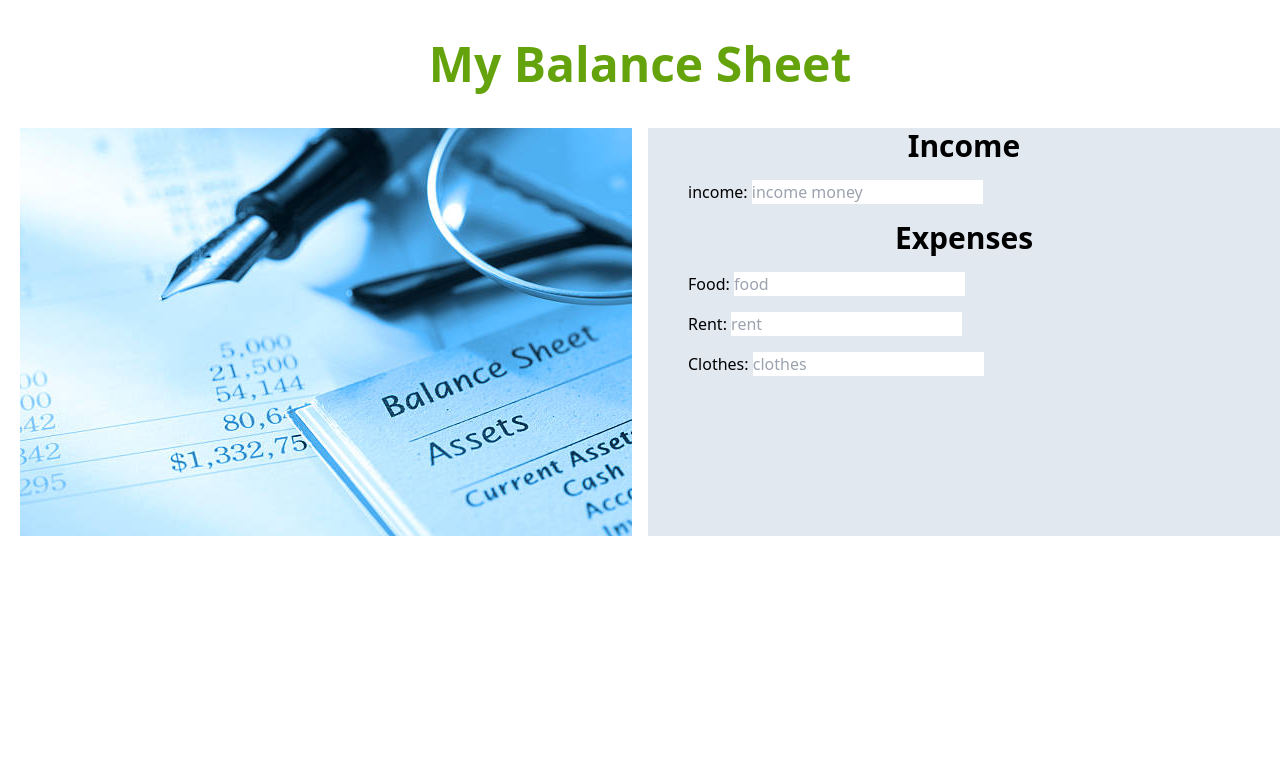
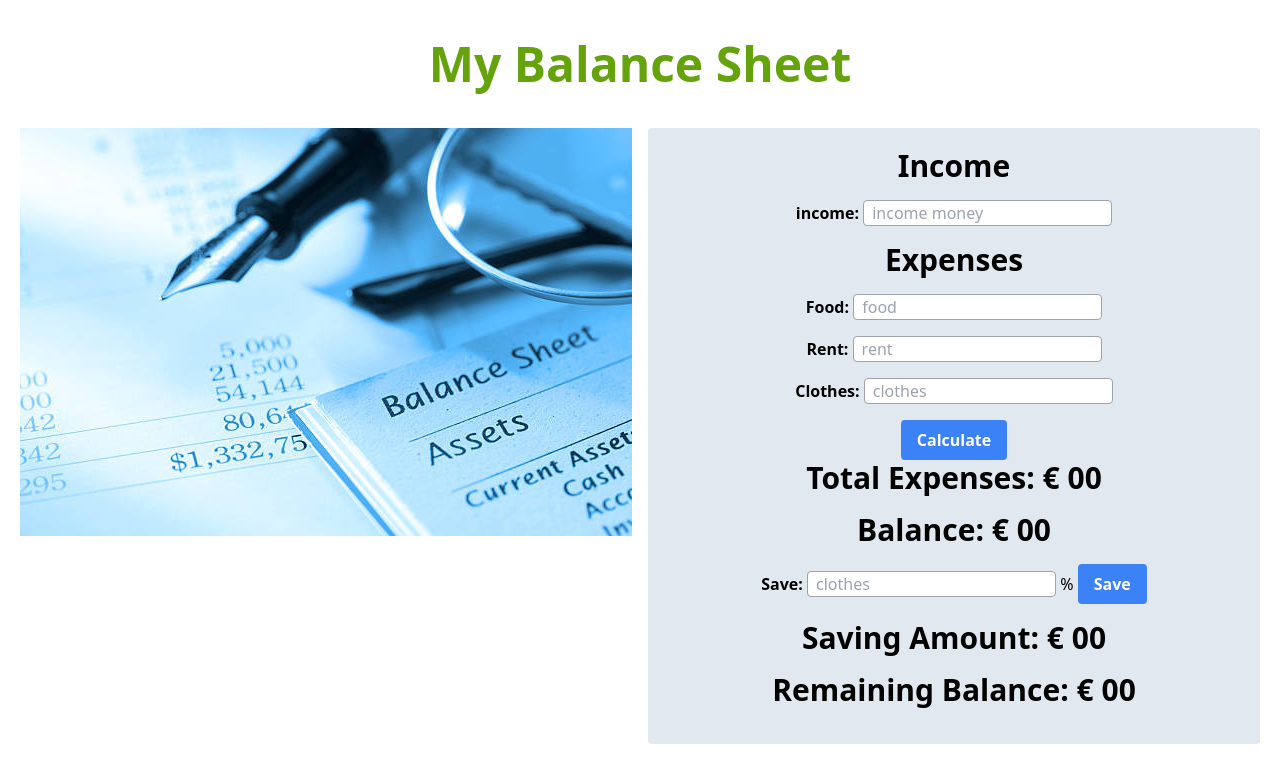
Before and after one commit to azadk53/money-calculation, a plain HTML site: page index.html in a window 1280 px wide. Drawn offline with nearby package versions, Linux system fonts and the light colour scheme.

Commit message:
html-format commit

```diff
--- a/index.html
+++ b/index.html
@@ -16,31 +16,60 @@
     </header>
 
     <main>
-        <section class="grid grid-cols-2 gap-4">
+        <section class="grid grid-cols-2 gap-4 mb-4">
+
             <!-- image part -->
             <div class="mt-10 ml-5">
                 <img src="image/balancesheet.jpg" alt="">
             </div>
-            <div class="bg-slate-200 mt-10">
-                <div class="px-10">
-                    <h3 class="text-center text-3xl font-semibold mb-4">Income</h3>
+
+            <!-- statement -->
+            <div class="bg-slate-200 mt-10 rounded mr-5">
+                <div class="flex flex-col items-center">
+
+                    <!-- income -->
+                    <h3 class="text-center text-3xl font-semibold mb-4 pt-5">Income</h3>
                     <div class="mb-4">
-                        <p class="inline">income:</p>
-                        <input type="text" placeholder="income money">
+                        <p class="font-semibold inline">income:</p>
+                        <input type="text" class="border border-gray-400 rounded px-2" placeholder="income money">
                     </div>
+
+                    <!-- expenses calculation -->
                     <h3 class="text-center text-3xl font-semibold mb-4">Expenses</h3>
-                    <div class="px-auto mb-4">
-                        <p class="inline">Food:</p>
-                        <input type="text" placeholder="food">
+                    <div class=" mb-4">
+                        <p class="font-semibold inline">Food:</p>
+                        <input type="text" class="border border-gray-400 rounded px-2" placeholder="food">
                     </div>
                     <div class="mb-4">
-                        <p class="inline">Rent:</p>
-                        <input type="text" placeholder="rent">
+                        <p class="font-semibold inline">Rent:</p>
+                        <input type="text" class="border border-gray-400 rounded px-2" placeholder="rent">
                     </div>
                     <div class="mb-4">
-                        <p class="inline">Clothes:</p>
-                        <input type="text" placeholder="clothes">
+                        <p class="font-semibold inline">Clothes:</p>
+                        <input type="text" class="border border-gray-400 rounded px-2" placeholder="clothes">
                     </div>
+                    <button class="bg-blue-500 hover:bg-blue-700 text-white font-bold py-2 px-4 rounded">
+                        Calculate
+                    </button>
+
+                    <!-- balance -->
+                    <h3 class="text-center text-3xl font-semibold mb-4">Total Expenses: € <span>00</span></h3>
+                    <h3 class="text-center text-3xl font-semibold mb-4">Balance: € <span>00</span></h3>
+
+                    <!-- saving calculation -->
+                    <div class="mb-4">
+                        <p class="font-semibold inline">Save:</p>
+                        <input type="text" class="border border-gray-400 rounded px-2" placeholder="clothes">
+                        <p class=" inline">%</p>
+                        <button class="bg-blue-500 hover:bg-blue-700 text-white font-bold py-2 px-4 rounded">
+                            Save
+                        </button>
+
+                    </div>
+
+                    <!-- saving and remaining balance -->
+                    <h3 class="text-center text-3xl font-semibold mb-4">Saving Amount: € <span>00</span></h3>
+                    <h3 class="text-center text-3xl font-semibold mb-4 pb-5">Remaining Balance: € <span>00</span></h3>
                 </div>
             </div>
         </section>
```
Also changed, not shown: js/app.js (added).
